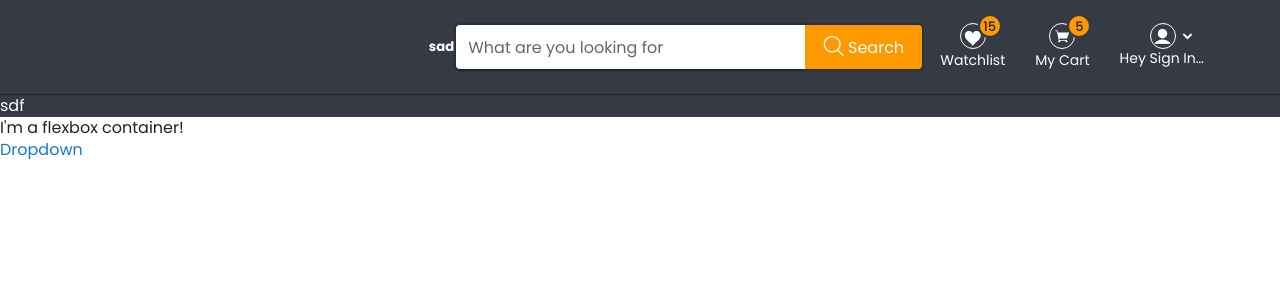
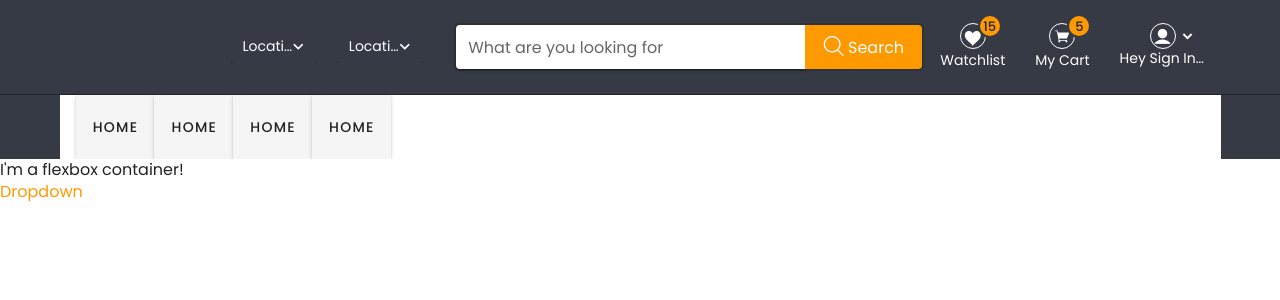
Before and after one commit to mobarak25/jungleefy, a Vue app: page / in a window 1280 px wide. Shown: the top 300 px of the page. Built offline with nearby package versions, Linux system fonts and the light colour scheme.

Commit message:
header design

```diff
--- a/public/index.html
+++ b/public/index.html
@@ -5,7 +5,7 @@
   <meta charset="utf-8">
   <meta http-equiv="X-UA-Compatible" content="IE=edge">
   <meta name="viewport" content="width=device-width,initial-scale=1.0">
-  <link rel="icon" href="<%= BASE_URL %>favicon.ico">
+  <link rel="icon" href="<%= BASE_URL %>favicon.png">
   <title><%= htmlWebpackPlugin.options.title %></title>
   <link href="https://fonts.googleapis.com/css2?family=Poppins:wght@300;400;500;600;700;800;900&display=swap"
     rel="stylesheet">
--- a/src/assets/sass/_header.scss
+++ b/src/assets/sass/_header.scss
@@ -41,8 +41,8 @@ header{
 .site-search-box{
     width: calc(100% - 117px);
     .v-text-field--outlined, .v-text-field--solo {
-    border-radius: 4px 0 0 4px;
-}
+        border-radius: 4px 0 0 4px;
+    }
 }
 .site-search-field{
     width: 100%;
@@ -102,46 +102,25 @@ header{
         border: 2px solid map-get($colors , vulcan);
         @include absolute(24px, 24px, top, -10px, right,-17px);
     }
-
-
 }
 
 .select-box-wrapper{
     padding-right: rem-calc(11px);
 }
 .select-box {
+    margin-right: rem-calc(20px);
+    width: 104px;
     overflow: hidden;
     position: relative;
-    i{
-        transform: translateY(-50%);
-        @include font(white, 14px, 14px, false);
-        @include absolute(false, false, top, 50%, right, 0);
+
+    .theme--dark.v-label {
+        @include font(white, 14px, 16px, false);
     }
-
-
-    select {
-        @include font(white, 14px, 22px,false);
-        background: transparent;
-        width: 100%;
-        height: 35px;
-        border: 0;
-        position: relative;
-        z-index: 2;
-        border-radius: 0;
-        -webkit-appearance: none;
-        vertical-align: top!important;
-        text-align: left;
-
-        option{
-            padding:50px;
-            background-color: #202227;
-            border-bottom: 1px solid #fff;
-            @include font(white, 14px, 22px,false);
-        }
-
-        &:focus{
-            outline: 0;
-        }
+    .v-icon.v-icon {font-size: 20px;}
+    .v-input__icon {
+        height: 16px;
+        min-width: 13px;
+        width: 13px;
     }
 }
 
@@ -176,5 +155,4 @@ header{
     border: 1px solid map-get($colors, Black-Russian);
     background: rgb(43,48,55);
     background: linear-gradient(0deg, rgba(43,48,55,1) 0%, rgba(28,30,34,1) 100%);
-
 }
--- a/src/components/SiteHeader.vue
+++ b/src/components/SiteHeader.vue
@@ -4,6 +4,7 @@
             <v-layout class="top-header-wrapper">
                 <v-container class="py-0">
                     <v-layout class="top-header mx-0 wrap">
+                        <!-- Top header left -->
                         <v-flex
                             class="top-header-left flex-grow-0 d-flex align-center justify-space-between"
                         >
@@ -14,9 +15,36 @@
                                 class="flex-grow-0"
                                 :src="require('@/assets/images/logo.png')"
                             ></v-img>
-                            <h5>sad</h5>
+                            <v-layout class="select-box-wrapper flex-grow-0">
+                                <v-flex class="select-box flex-grow-0">
+                                    <v-select
+                                        dark
+                                        solo
+                                        append-icon="mdi-chevron-down"
+                                        :items="locations"
+                                        label="Location"
+                                        hide-details
+                                        v-model="selectedLocation"
+                                        background-color="vulcan"
+                                    ></v-select>
+                                </v-flex>
+
+                                <v-flex class="select-box flex-grow-0">
+                                    <v-select
+                                        dark
+                                        solo
+                                        append-icon="mdi-chevron-down"
+                                        :items="locations"
+                                        label="Location"
+                                        hide-details
+                                        v-model="selectedLocation"
+                                        background-color="vulcan"
+                                    ></v-select>
+                                </v-flex>
+                            </v-layout>
                         </v-flex>
 
+                        <!-- Top header mid -->
                         <v-flex class="top-header-mid pa-0">
                             <v-flex class="site-search pa-0">
                                 <v-flex class="site-search-box">
@@ -63,7 +91,6 @@
                             <v-flex class="top-header-widgets flex-grow-0">
                                 <v-menu offset-y transition="slide-x-transition" :offset-x="offset">
                                     <template v-slot:activator="{ on, attrs }">
-                                        <!-- <a v-bind="attrs" v-on="on">Dropdown</a> -->
                                         <v-flex v-bind="attrs" v-on="on" class="pointer">
                                             <v-flex class="header-widgets-icon">
                                                 <i class="icofont-ui-user"></i>
@@ -85,11 +112,21 @@
                                 </v-menu>
                             </v-flex>
                         </v-layout>
-                        <!-- //Top header right -->
                     </v-layout>
                 </v-container>
             </v-layout>
-            <v-layout class="btm-header-wrapper">sdf</v-layout>
+            <v-layout class="btm-header-wrapper">
+                <v-container class="py-0">
+                    <v-toolbar flat tag="div" class="pa-0">
+                        <v-toolbar-items>
+                            <v-btn>Home</v-btn>
+                            <v-btn>Home</v-btn>
+                            <v-btn>Home</v-btn>
+                            <v-btn>Home</v-btn>
+                        </v-toolbar-items>
+                    </v-toolbar>
+                </v-container>
+            </v-layout>
         </v-layout>
 
         <v-card class="d-flex" flat>
@@ -114,13 +151,17 @@ export default {
     name: "SiteHeader",
 
     data: () => ({
+        offset: false,
+
+        selectedLocation: "",
+        locations: ["Dhaka", "India", "pakistan"],
+
         items: ["foo", "bar", "fizz", "buzz"],
         values: [],
         value: null,
-        offset: true,
 
         userInfos: [
-            { title: "Click Me Click Me Click Me" },
+            { title: "Click Me" },
             { title: "Click Me" },
             { title: "Click Me" },
             { title: "Click Me 2" }
--- a/src/plugins/vuetify.js
+++ b/src/plugins/vuetify.js
@@ -3,4 +3,17 @@ import Vuetify from "vuetify/lib";
 
 Vue.use(Vuetify);
 
-export default new Vuetify({});
+export default new Vuetify({
+    theme: {
+        themes: {
+            light: {
+                brand: '#ff9900',
+                primary: '#ff9900',
+                white: '#fff',
+                grey: '#ebd5d5',
+                vulcan: '#353a44',
+                BlackRussian: '#222428'
+            },
+        },
+    },
+});
```
Also changed, not shown: public/favicon.png (added).
